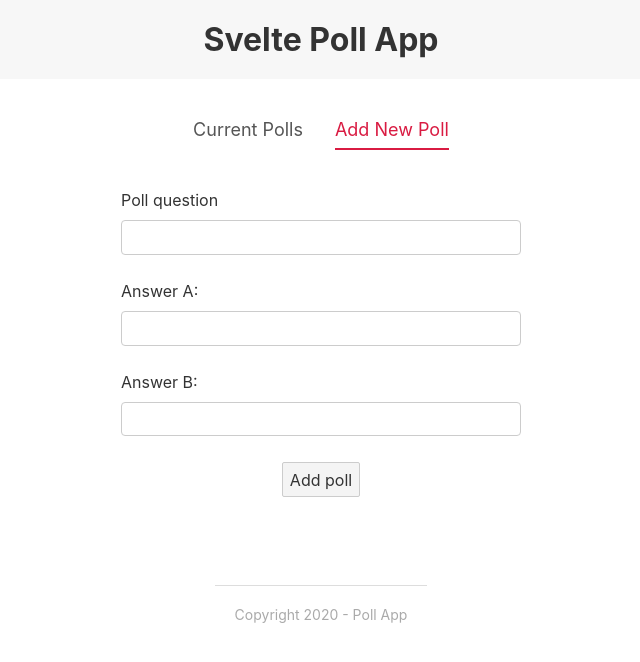
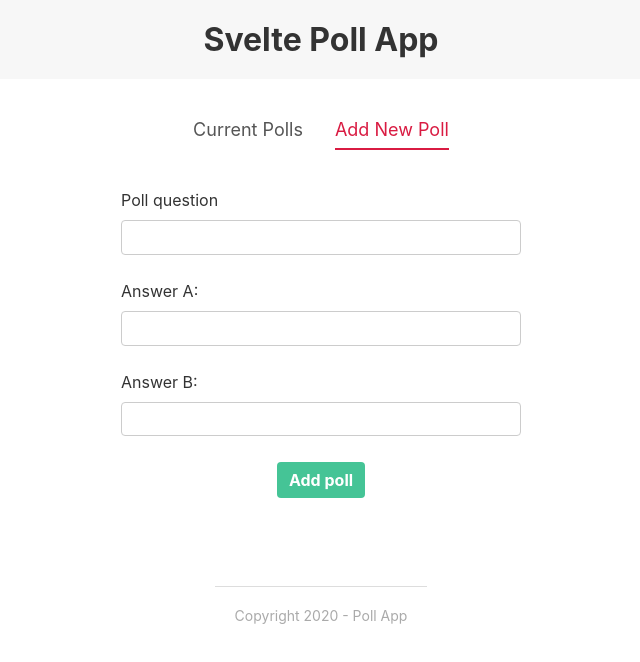
Before and after one commit to ThomasCtnt/svelte-poll-app, a Svelte app: page / in a window 1280 px wide. Both pictures are taken after a click on the item "Add New Poll". Shown: the top 662 px of the page, without its empty margins (319-959 px from the left). Built offline with nearby package versions, Linux system fonts and the light colour scheme.

Commit message:
Creates a button component with customisation props

```diff
--- a/src/components/PollForm.svelte
+++ b/src/components/PollForm.svelte
@@ -1,4 +1,6 @@
 <script>
+    import Button from '../shared/Button.svelte';
+
     let fields = {
         question: '',
         answerA: '',
@@ -24,7 +26,7 @@
         <input type="text" id="answer-b" bind:value={fields.answerB}>
     </div>
 
-    <button>Add poll</button>
+    <Button type="secondary" flatened={true}>Add poll</Button>
 </form>
 
 <style>
--- /dev/null
+++ b/src/shared/Button.svelte
@@ -0,0 +1,46 @@
+<script>
+    export let type = 'primary';
+    export let flatened = false;
+    export let inversed = false;
+</script>
+
+<button class={type} class:flatened={flatened} class:inversed={inversed}>
+    <slot></slot>
+</button>
+
+<style>
+    button {
+        border: 0;
+        cursor: pointer;
+        border-radius: 4px;
+        padding: 8px 12px;
+        font-weight: bold;
+        box-shadow: 1px 2px 3px rgba(0, 0, 0, 0.2);
+    }
+
+    .primary {
+        background-color: #d91b42;
+        color: #fff;
+    }
+
+    .secondary {
+        background-color: #45C496;
+        color: #fff;
+    }
+
+    .primary.inversed {
+        background-color: #fff;
+        color: #d91b42;
+        border: 2px solid #d91b42;
+    }
+
+    .secondary.inversed {
+        background-color: #fff;
+        color: #45C496;
+        border: 2px solid #45C496;
+    }
+
+    .flatened {
+        box-shadow: none;
+    }
+</style>
```
